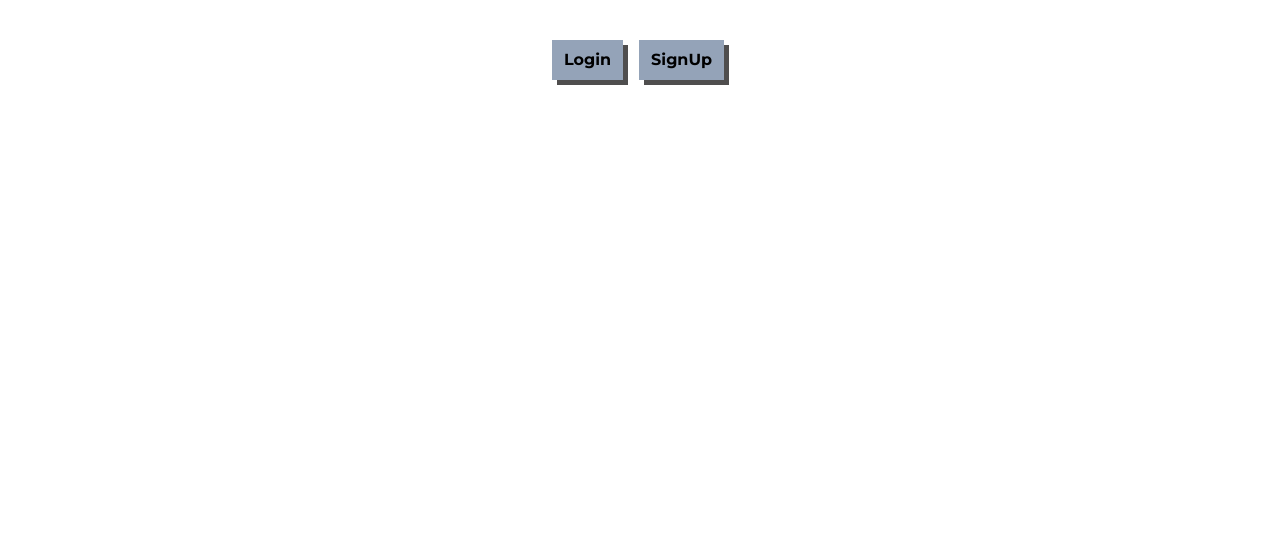
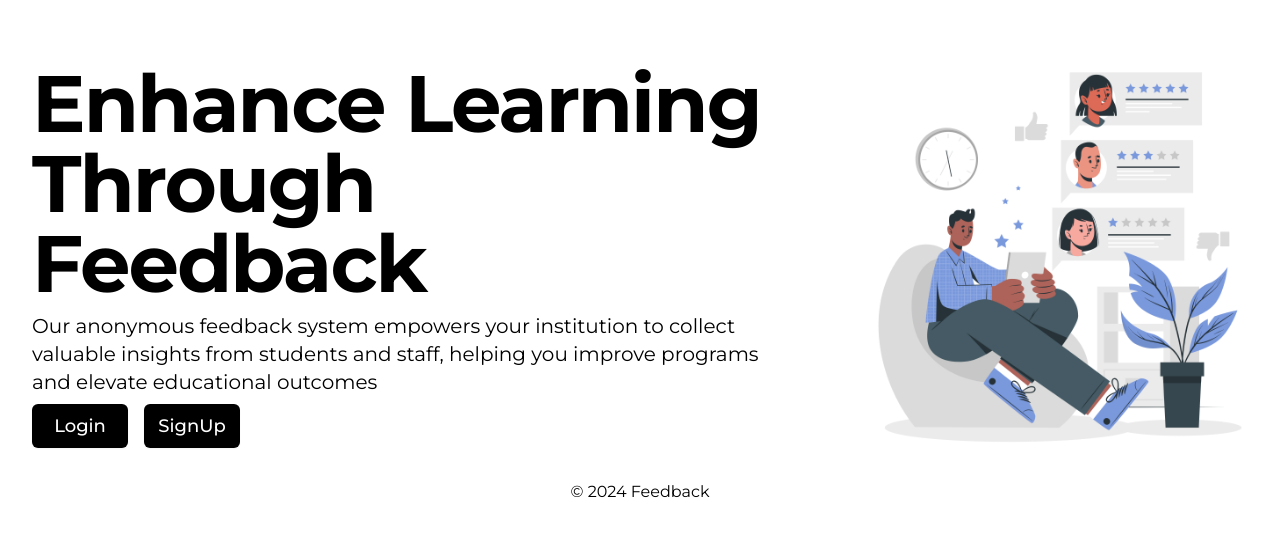
Before and after one commit to Sthvan-Suroshi/feedback-frontend, a React (Vite) app: page / in a window 1280 px wide. Shown: the top 536 px of the page. Built offline with nearby package versions, Linux system fonts and the light colour scheme; no server answers.

Commit message:
added homepage

```diff
--- a/src/components/Home.jsx
+++ b/src/components/Home.jsx
@@ -1,25 +1,40 @@
 import React from "react";
 import { Link } from "react-router-dom";
-
+import HomeImg from '../../src/assets/Images/home.png'
 function Home() {
   return (
     <>
-      <div className="w-screen mt-10 flex justify-center items-center gap-3">
+      <div className="w-screen mt-8 ">
+        <div className="content flex  w-100% h-30% object-cover items-center">
+            <div className="flex flex-col p-[2rem] gap-[0.5em] flex-wrap basis-[65%] ">
+                <h1 className="font-[650]  text-[5rem] tracking-tight leading-none">Enhance Learning Through Feedback</h1>
+                {/* <p className="text-xl">Want to pick the best of Customer Feedback Tools? You’re at the right place!</p> */}
+                <p className="text-xl ">Our anonymous feedback system empowers your institution to collect valuable insights from students and staff, helping you improve programs and elevate educational outcomes</p>
+                <div className="flex flex-row gap-4 text-center">
+                {/* className="group/btn mr-1 flex w-auto items-center  gap-x-2 bg-slate-400 px-3 py-2 text-center font-bold text-black shadow-[5px_5px_0px_0px_#4f4e4e] transition-all duration-150 ease-in-out active:translate-x-[5px] active:translate-y-[5px] active:shadow-[0px_0px_0px_0px_#4f4e4e]" */}
                 <Link
                   to={"/signin"}
-          className="group/btn mr-1 flex w-auto items-center gap-x-2 bg-slate-400 px-3 py-2 text-center font-bold text-black shadow-[5px_5px_0px_0px_#4f4e4e] transition-all duration-150 ease-in-out active:translate-x-[5px] active:translate-y-[5px] active:shadow-[0px_0px_0px_0px_#4f4e4e]"
+                  className="group/btn inline-flex w-24 text-lg items-center justify-center bg-black text-white rounded-md bg-primary px-4 py-2  font-medium text-primary-foreground shadow-sm transition-colors hover:bg-primary/90 focus:outline-none focus:ring-2 focus:ring-primary focus:ring-offset-2 "
                   type="submit"
                   >
                   Login
                 </Link>
-
                 <Link
                   to={"/signup"}
-          className="group/btn mr-1 flex w-auto items-center gap-x-2 bg-slate-400 px-3 py-2 text-center font-bold text-black shadow-[5px_5px_0px_0px_#4f4e4e] transition-all duration-150 ease-in-out active:translate-x-[5px] active:translate-y-[5px] active:shadow-[0px_0px_0px_0px_#4f4e4e]"
+                  className="group/btn inline-flex w-24 text-lg items-center justify-center bg-black text-white rounded-md bg-primary px-4 py-2  font-medium text-primary-foreground shadow-sm transition-colors hover:bg-primary/90 focus:outline-none focus:ring-2 focus:ring-primary focus:ring-offset-2 "
                   type="submit"
                 >
                   SignUp
                 </Link>
+                </div>
+             </div>
+             <div className="HomeImg w-2/6 ml-6 basis-[35%]">
+                <img src={HomeImg} alt="" />
+             </div>
+        </div>
+        <footer className="justify-center text-center">
+        &copy; 2024 Feedback
+        </footer>
       </div>
     </>
   );
```
Also changed, not shown: src/assets/Images/home.png (added), src/assets/Images/undraw_feedback_re_urmj.svg (added). Lines whose indentation alone changed are shown as unchanged.
